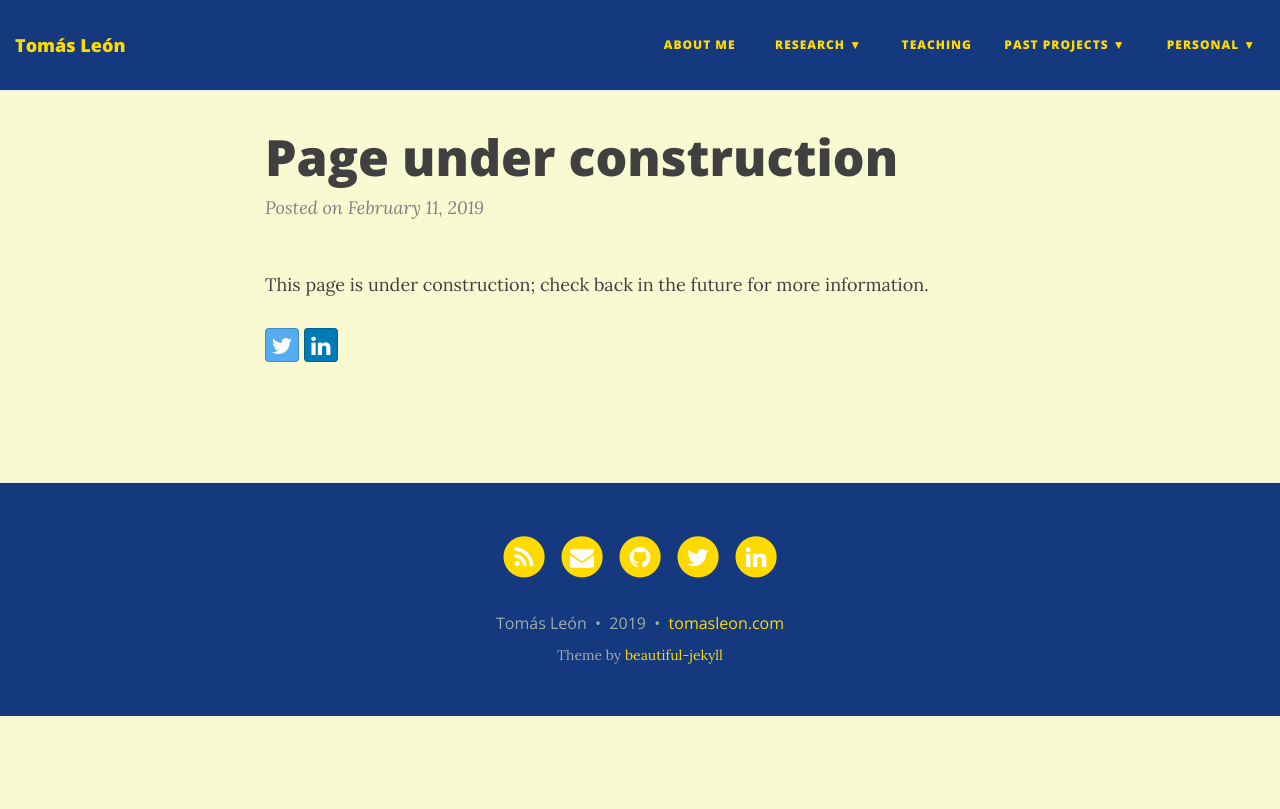
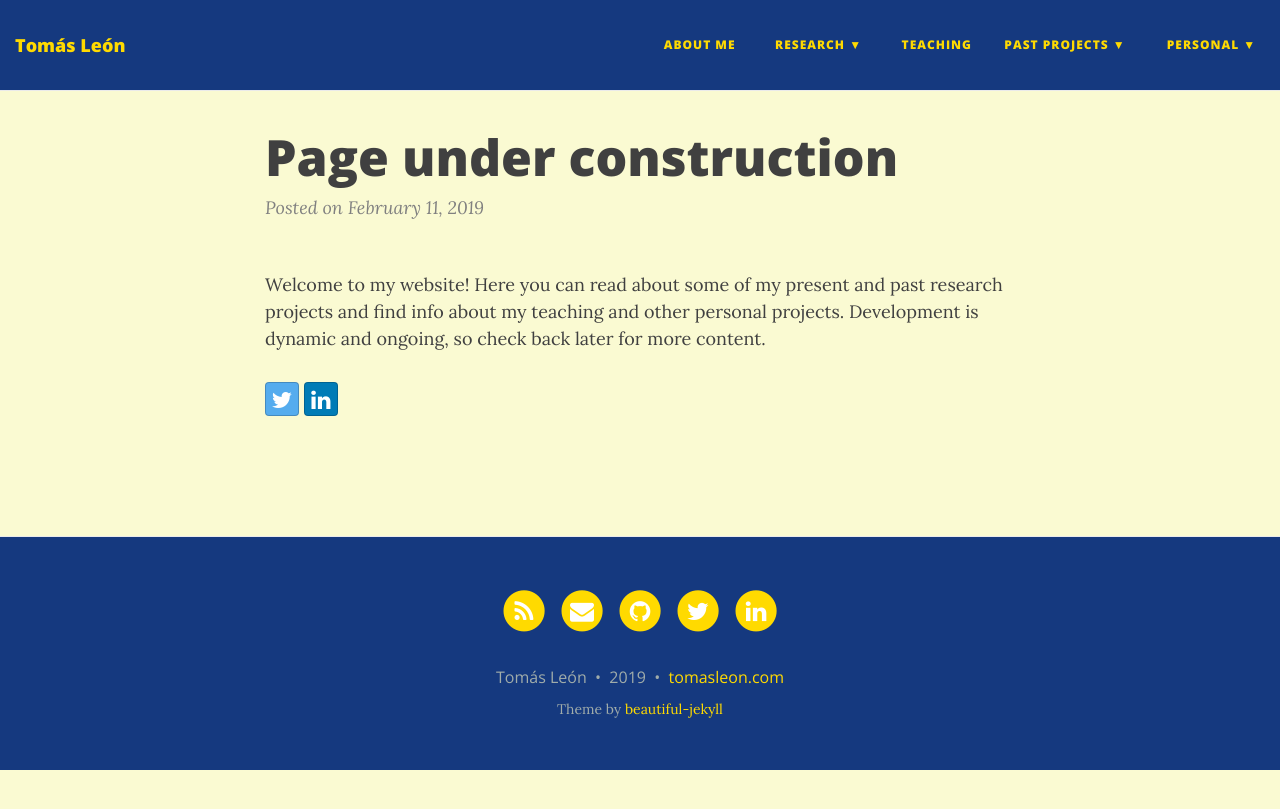
Before and after one commit to tomasleon/tomasleon.github.io, a Jekyll site: the page built from _posts/2019-02-11-first-post.md, in a window 1280 px wide. Shown: the top 809 px of the page. Built offline with Jekyll 4.4.1, drawn with Linux system fonts in a browser that asks for light colours; nearby versions of some CDN libraries.

Commit message:
Update 2019-02-11-first-post.md

```diff
--- a/_posts/2019-02-11-first-post.md
+++ b/_posts/2019-02-11-first-post.md
@@ -3,4 +3,4 @@ layout: post
 title: Page under construction
 ---
 
-This page is under construction; check back in the future for more information.
+Welcome to my website! Here you can read about some of my present and past research projects and find info about my teaching and other personal projects. Development is dynamic and ongoing, so check back later for more content.
```
